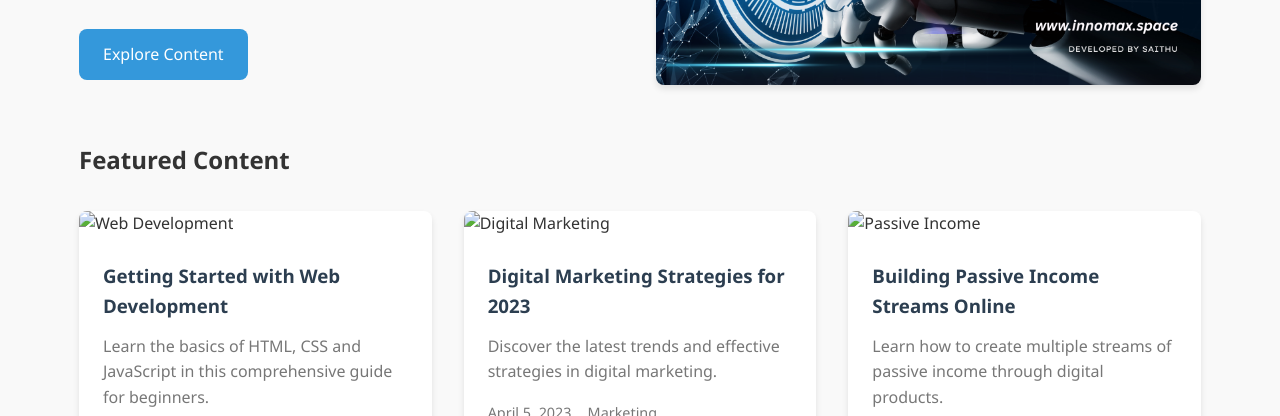
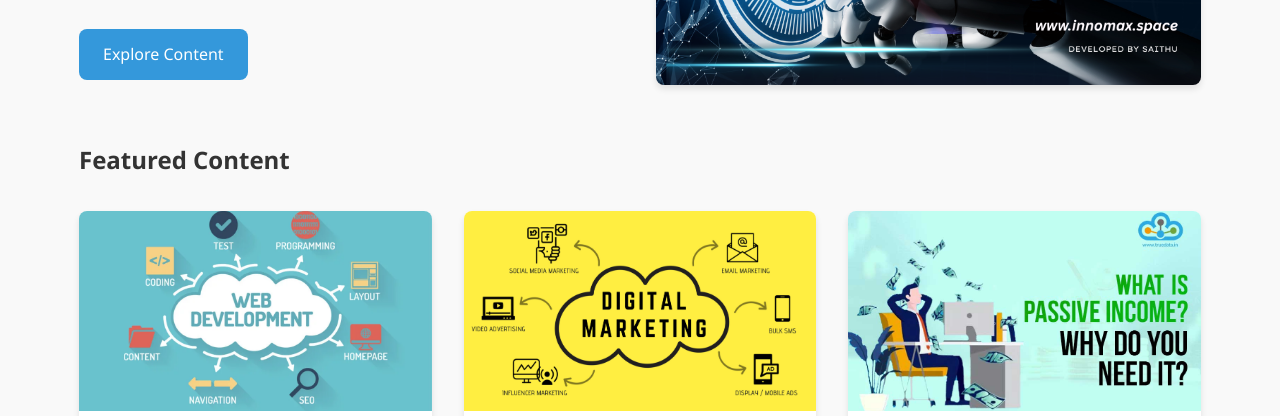
Before and after one commit to SaiThuHugoCloud/Innomax_Website, a plain HTML site: page index.html in a window 1280 px wide. Shown: the part 379-795 px from the top of the page. Drawn offline with Linux system fonts and the light colour scheme.

Commit message:
Version 01 add 3 images

```diff
--- a/index.html
+++ b/index.html
@@ -50,7 +50,7 @@
             <h2>Featured Content</h2>
             <div class="post-grid">
                 <article class="post-card">
-                    <img src="images/post1-thumb.jpg" alt="Web Development">
+                    <img src="images/web.png" alt="Web Development">
                     <div class="post-content">
                         <h3><a href="blog.html#post1">Getting Started with Web Development</a></h3>
                         <p>Learn the basics of HTML, CSS and JavaScript in this comprehensive guide for beginners.</p>
@@ -62,7 +62,7 @@
                 </article>
 
                 <article class="post-card">
-                    <img src="images/post2-thumb.jpg" alt="Digital Marketing">
+                    <img src="images/digital.png" alt="Digital Marketing">
                     <div class="post-content">
                         <h3><a href="blog.html#post2">Digital Marketing Strategies for 2023</a></h3>
                         <p>Discover the latest trends and effective strategies in digital marketing.</p>
@@ -74,7 +74,7 @@
                 </article>
 
                 <article class="post-card">
-                    <img src="images/post3-thumb.jpg" alt="Passive Income">
+                    <img src="images/passive.png" alt="Passive Income">
                     <div class="post-content">
                         <h3><a href="blog.html#post3">Building Passive Income Streams Online</a></h3>
                         <p>Learn how to create multiple streams of passive income through digital products.</p>
```
Also changed, not shown: images/digital.png (added), images/passive.png (added), images/web.png (added).
